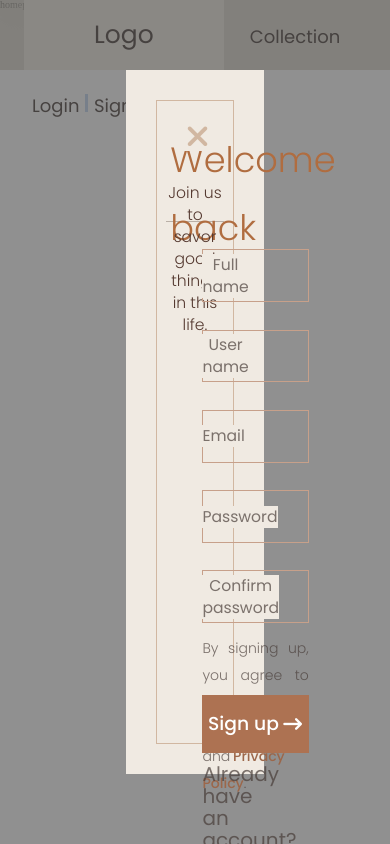
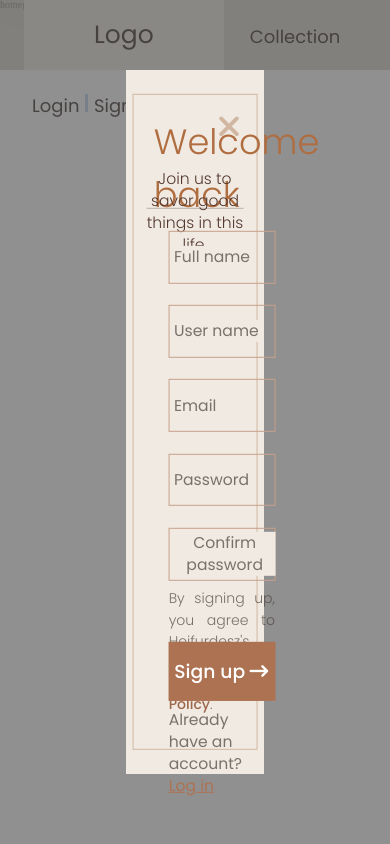
Before and after one commit to huylucwork/furniture-showroom, a React (Create React App) app in the folder client/: page /home in a window 390 px wide. Both pictures are taken after a click on the button "Sign Up". Built offline with nearby package versions, Linux system fonts and the light colour scheme; a web font is replaced by a local one.

Commit message:
responsive sign-up

```diff
--- a/client/src/styles/signup.css
+++ b/client/src/styles/signup.css
@@ -23,8 +23,8 @@
     background-color: var(--backgroundColor);
     box-sizing: border-box;
     padding: 0;
-    width: 30px;
-    height: 30px;
+    width: 2.778vh;
+    height: 2.778vh;
 }
 
 .sign-up_wrapper {
@@ -36,10 +36,11 @@
 
 .sign-up_ctr {
     position: absolute;
-    top: 30px;
-    left: 30px;
-    width: calc(100% - 60px);
-    height: calc(100% - 60px);
+    top: 50%;
+    left: 50%;
+    transform: translate(-50%, -50%);
+    width: calc(100% - 8.888%);
+    height: calc(100% - 6.666%);
     background-color: var(--backgroundColor);
     border: 1px solid #D1B7A1;
 }
@@ -47,8 +48,7 @@
 .sign-up_icon {
     position: absolute;
     right: 0;
-    padding: 20px;
-    padding-top: 20px;
+    padding: 1.851vh;
 }
 
 .sign-up_my-icon {
@@ -64,40 +64,39 @@
 
 .sign-up_header {
     font-family:  "Poppins";
-    width: 66.1%;
-    height: 6.79%;
-    line-height: 68px;
+    width: 21.105vw;
+    height: 5.278vh;
+    line-height: 6.297vh;
     text-align: center;
     color: #b06d40;
     font-size: 4.1667vh;
     font-weight: 300;
-    margin: 25px auto auto auto;
+    margin: 2.315vh auto auto auto;
 }
 
 .sign-up_para {
     border-bottom: 1px solid #bab0a7;
-    width: 78.05%;
-    height: 6.25%;
+    width: 24.95vw;
+    height: 4.848vh;
     font-size: 1.851vh;
     color: var(--textColor);
     text-align: center;
     font-weight: 300;
-    margin: 12px auto auto auto;
+    margin: 1.111vh auto auto auto;
 }
 
 .sign-up_form {
     position: relative;
-    padding: 0 45px;
+    width: 31.927vw;
+    height: 61.528vh;
+    padding: 0 4.167vh;
 }
 
 .sign-up_form_text-field {
     position: relative;
-    margin: 27.5px 0;
-}
-
-.sign-up_form_text-field {
-    position: relative;
-    margin: 27.5px 0;
+    width: 27.344vw;
+    height: 6.25vh;
+    margin: 2.546vh 0;
 }
 
 .sign-up_form_text-field_input {
@@ -107,7 +106,7 @@
     background: none;
     outline: none;
     border: 1px solid #c7a08a;
-    padding: 22.5px;
+    padding: 2.083vh;
 }
 
 .sign-up_form_text-field_label {
@@ -140,11 +139,11 @@
     height: 3.889vh;
     font-size: 1.667vh;
     color: #473C38B2;
-    line-height: 27px;
+    line-height: 2.5vh;
     font-weight: 300;
     text-align: justify;
-    margin-top: -16px;
-    margin-bottom: 27px;
+    margin-top: -1.6vh;
+    margin-bottom: 2.5vh;
 }
 
 .sign-up_link {
@@ -203,9 +202,9 @@
 .sign-up_signup-link {
     width: 20vw;
     height: 2.778vh;
-    margin-top: 10px;
+    margin-top: 0.926vh;
     color: #473C38B2;
-    font-size: 20px;
+    font-size: 1.851vh;
     text-align: left;
 }
 
```
